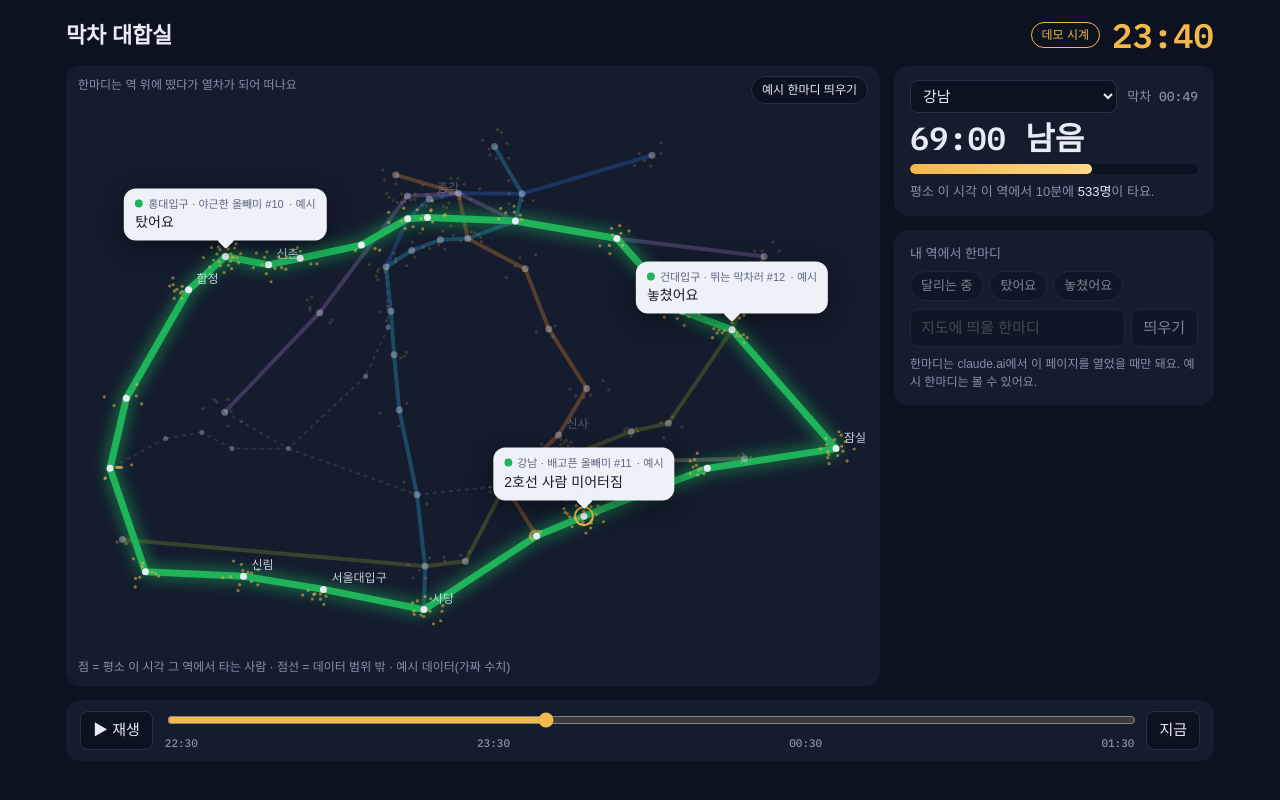
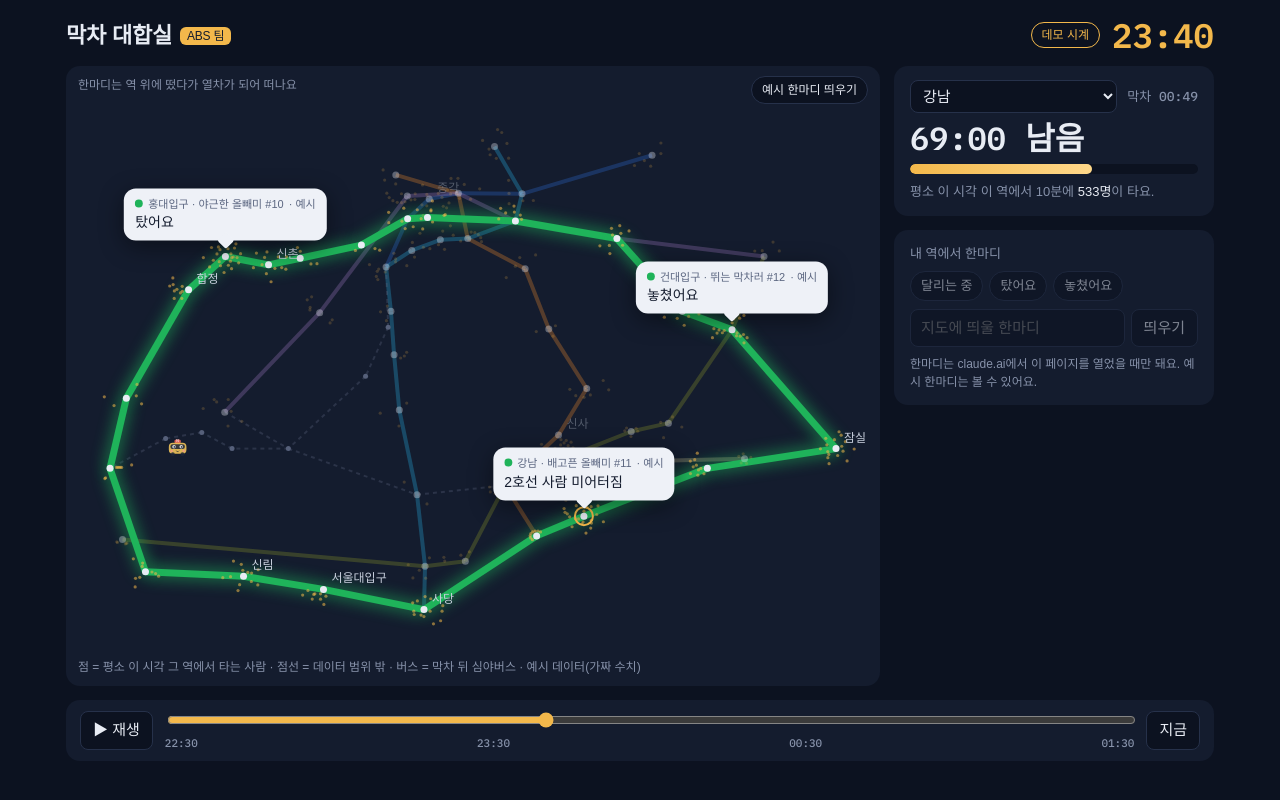
Before and after one commit to Hyun2l/snu_visual, a plain HTML site: page makcha-demo/index.html in a window 1280 px wide. Drawn offline with Linux system fonts and the light colour scheme; a web font is replaced by a local one.

Commit message:
ABS 팀 전용 표시, 막차 뒤 심야버스 아이콘 추가

```diff
--- a/makcha-demo/index.html
+++ b/makcha-demo/index.html
@@ -91,6 +91,9 @@ button { font: inherit; cursor: pointer; border-radius: 8px; border: 1px solid v
 button:hover:not(:disabled) { border-color: var(--lamp); }
 button:disabled, input:disabled { opacity: 0.5; cursor: not-allowed; }
 button:focus-visible, select:focus-visible, input:focus-visible { outline: 2px solid var(--lamp); outline-offset: 2px; }
+.team { font-size: 12px; font-weight: 500; color: var(--bubble-ink); background: var(--lamp); border-radius: 6px; padding: 2px 7px; margin-left: 8px; vertical-align: 3px; }
+.nbus { position: absolute; transform: translate(-50%, 0); background: #ffcf5c; color: var(--bubble-ink); font-size: 12px; font-weight: 700; padding: 3px 10px; border-radius: 999px; white-space: nowrap; box-shadow: 0 4px 16px rgba(0,0,0,.45); display: none; }
+.nbus small { font-weight: 500; color: #5b4a1e; }
 .status { font-size: 12px; color: var(--dim); min-height: 1em; }
 
 .railbar { background: var(--platform); border-radius: 14px; padding: 10px 14px; display: grid; grid-template-columns: auto minmax(0,1fr) auto; gap: 12px; align-items: center; }
@@ -101,7 +104,7 @@ input[type=range] { width: 100%; accent-color: var(--lamp); }
 
 <div class="wrap">
   <header>
-    <h1>막차 대합실</h1>
+    <h1>막차 대합실<span class="team">ABS 팀</span></h1>
     <div class="clock">
       <span id="modePill" class="pill">데모 시계</span>
       <span class="time" id="clock">23:40</span>
@@ -112,8 +115,9 @@ input[type=range] { width: 100%; accent-color: var(--lamp); }
     <div class="mapbox" id="mapbox">
       <canvas id="map" role="img" aria-label="서울 지하철 막차 지도. 한마디가 역 위에 떴다가 열차가 되어 노선을 따라 떠납니다."></canvas>
       <div class="bubbles" id="bubbles" aria-live="polite"></div>
+      <div class="bubbles"><div class="nbus" id="nbusTag"></div></div>
       <div class="maptop"><span id="passed">한마디는 역 위에 떴다가 열차가 되어 떠나요</span><button type="button" id="sampleBtn">예시 한마디 띄우기</button></div>
-      <div class="mapnote">점 = 평소 이 시각 그 역에서 타는 사람 · 점선 = 데이터 범위 밖 · 예시 데이터(가짜 수치)</div>
+      <div class="mapnote">점 = 평소 이 시각 그 역에서 타는 사람 · 점선 = 데이터 범위 밖 · 버스 = 막차 뒤 심야버스 · 예시 데이터(가짜 수치)</div>
     </div>
 
     <aside>
@@ -138,7 +142,7 @@ input[type=range] { width: 100%; accent-color: var(--lamp); }
           <input id="msgInput" maxlength="60" autocomplete="off" placeholder="지도에 띄울 한마디" aria-label="한마디">
           <button type="submit" id="sendBtn">띄우기</button>
         </form>
-        <div class="status" id="chatStatus">떠난 한마디는 다시 볼 수 없어요.</div>
+        <div class="status" id="chatStatus">ABS 팀원끼리만 보는 대합실이에요. 떠난 한마디는 다시 볼 수 없어요.</div>
       </div>
     </aside>
   </div>
@@ -189,6 +193,10 @@ input[type=range] { width: 100%; accent-color: var(--lamp); }
     { id:"9x", excluded:true, stops:["여의도","노량진","동작","고속터미널","신논현"] },
     { id:"1x", excluded:true, stops:["서울역","남영","용산","노량진","대방","신길","영등포","신도림"] }
   ];
+  // 심야버스(예시): 역 → 근처 정류장에 서는 N버스 번호. 노선·배차는 가짜.
+  const NB = { "강남":["N13","N61"], "홍대입구":["N26","N62"], "신림":["N16"], "사당":["N15"], "건대입구":["N62"], "잠실":["N13"],
+    "종각":["N26","N37"], "서울역":["N15","N16"], "신촌":["N26"], "청량리":["N26"], "왕십리":["N62"], "신도림":["N16"], "합정":["N26"],
+    "고속터미널":["N61"], "여의도":["N61"], "구로디지털단지":["N16"], "혜화":["N15"], "성수":["N62"], "교대":["N37"], "삼성":["N13"], "영등포":["N16"] };
   const LINE = Object.fromEntries(LINES.map(L => [L.id, L]));
   const hash = s => { let h = 7; for (const c of s) h = (h * 31 + c.charCodeAt(0)) % 9973; return h; };
   const last = {};
@@ -198,6 +206,19 @@ input[type=range] { width: 100%; accent-color: var(--lamp); }
   const inScope = Object.keys(ST).filter(n => last[n]);
   const fmt = m => { m = ((Math.floor(m) % 1440) + 1440) % 1440; return String(Math.floor(m/60)).padStart(2,"0") + ":" + String(m%60).padStart(2,"0"); };
   const ratePerMin = (n, t) => { const [, , b23, b00] = ST[n]; return (t < 1440 ? b23 : t < 1500 ? b00 : b00 * 0.15) / 60; };
+
+  // 다음 버스까지 남은 분 (예시 배차 20~39분)
+  function nextBus(n, t) {
+    let best = null;
+    for (const r of NB[n] || []) { const iv = 20 + hash(r) % 20, w = Math.ceil((hash(n + r) % iv - t % iv + iv * 2) % iv) || iv; if (!best || w < best.wait) best = { station: n, route: r, wait: w }; }
+    return best;
+  }
+  // 내 역에 버스가 없으면 가장 가까운 버스 역
+  function busFor(n) {
+    if (NB[n]) return nextBus(n, t);
+    const near = Object.keys(NB).sort((a, b) => Math.hypot(P[a][0]-P[n][0], P[a][1]-P[n][1]) - Math.hypot(P[b][0]-P[n][0], P[b][1]-P[n][1]))[0];
+    return nextBus(near, t);
+  }
 
   let t = 1420, playing = false, speed = 60, selected = "강남";
   const $ = id => document.getElementById(id);
@@ -215,6 +236,7 @@ input[type=range] { width: 100%; accent-color: var(--lamp); }
     const ox = (W - (maxX - minX) * s) / 2, oy = 34 + (H - 64 - (maxY - minY) * s) / 2;
     for (const n in ST) P[n] = [ox + (ST[n][1]*k - minX) * s, oy + (maxY - ST[n][0]) * s];
     for (const a of active) placeBubble(a);
+    if (typeof busTag === "function" && P[selected]) busTag();
   }
   const people = {};
   for (const n of inScope) { const h = hash(n); people[n] = Array.from({length: 40}, (_, i) => ({ a: ((h * (i+3)) % 628) / 100, r: 5 + ((h * (i+7)) % 13), sp: 0.2 + ((h+i) % 10) / 25 })); }
@@ -268,7 +290,50 @@ input[type=range] { width: 100%; accent-color: var(--lamp); }
         ctx.fillText(n, x + 8, y - 7); ctx.globalAlpha = 1;
       }
     }
+    drawBuses(now);
     drawTrains(now);
+  }
+
+  // ── 심야버스: 막차가 끊긴 역 옆에 작은 버스, 내 역은 크게 ──
+  function drawBuses(now) {
+    for (const n in NB) if (n !== selected && stationLast(n) <= t) drawBus(P[n][0] + 12, P[n][1] + 11, 0.8, now + hash(n) * 37, 0.85);
+    if (stationLast(selected) > t) return;
+    const b = busFor(selected), [sx, sy] = P[selected], [bx, by] = P[b.station];
+    if (b.station !== selected) { // 걸어갈 길
+      ctx.setLineDash([3, 5]); ctx.strokeStyle = "#ffcf5c"; ctx.lineWidth = 2; ctx.globalAlpha = 0.8;
+      ctx.beginPath(); ctx.moveTo(sx, sy); ctx.lineTo(bx + 18, by + 18); ctx.stroke(); ctx.setLineDash([]); ctx.globalAlpha = 1;
+    }
+    drawBus(bx + 18, by + 18, 1.7, now, 1, true);
+  }
+  function drawBus(x, y, s, now, alpha, glow) {
+    const bob = now ? Math.sin(now / 280) * 1.2 : 0, blink = now && now % 3600 < 130;
+    ctx.save(); ctx.globalAlpha = alpha; ctx.translate(x, y + bob); ctx.scale(s, s);
+    if (glow) { ctx.shadowColor = "#ffcf5c"; ctx.shadowBlur = 18; }
+    ctx.fillStyle = "#ff6b5e"; roundRect(-4, -12, 8, 5, 2); ctx.fill();            // N 표지
+    ctx.fillStyle = "#ffcf5c"; roundRect(-11, -8, 22, 14, 5); ctx.fill();          // 몸통
+    ctx.shadowBlur = 0;
+    ctx.fillStyle = "#fff"; ctx.font = "700 4.5px " + font; ctx.textAlign = "center"; ctx.fillText("N", 0, -8.3); ctx.textAlign = "start";
+    ctx.fillStyle = "#1b2537"; roundRect(-9, -6, 18, 6, 2.5); ctx.fill();          // 앞유리
+    for (const ex of [-4.5, 4.5]) {                                               // 눈
+      if (blink) { ctx.strokeStyle = "#fff"; ctx.lineWidth = 0.9; ctx.beginPath(); ctx.moveTo(ex - 2, -3); ctx.lineTo(ex + 2, -3); ctx.stroke(); }
+      else { ctx.fillStyle = "#fff"; ctx.beginPath(); ctx.arc(ex, -3, 2.2, 0, 7); ctx.fill(); ctx.fillStyle = "#1b2537"; ctx.beginPath(); ctx.arc(ex + 0.5, -2.7, 1.1, 0, 7); ctx.fill(); }
+    }
+    ctx.fillStyle = "#ff8fa0"; ctx.globalAlpha = alpha * 0.7;                       // 볼
+    for (const cx of [-7.5, 7.5]) { ctx.beginPath(); ctx.arc(cx, 2.3, 1.5, 0, 7); ctx.fill(); }
+    ctx.globalAlpha = alpha; ctx.strokeStyle = "#1b2537"; ctx.lineWidth = 0.9;      // 웃는 입
+    ctx.beginPath(); ctx.arc(0, 1.2, 2, 0.15 * Math.PI, 0.85 * Math.PI); ctx.stroke();
+    ctx.fillStyle = "#1b2537"; for (const wx of [-6, 6]) { ctx.beginPath(); ctx.arc(wx, 6.5, 2.4, 0, 7); ctx.fill(); }  // 바퀴
+    ctx.restore(); ctx.globalAlpha = 1;
+  }
+  function busTag() {
+    const el = $("nbusTag");
+    if (stationLast(selected) > t) { el.style.display = "none"; return; }
+    const b = busFor(selected), [bx, by] = P[b.station];
+    el.innerHTML = (b.station === selected ? "" : `<small>${b.station}까지 걸어서 · </small>`) + `${b.route} ${b.wait}분 뒤`;
+    el.style.display = "block";
+    const w = el.offsetWidth || 120;
+    el.style.left = Math.max(w / 2 + 8, Math.min(W - w / 2 - 8, bx + 18)) + "px";
+    el.style.top = Math.min(H - 54, by + 38) + "px";
   }
 
   // ── 한마디: 역 위 말풍선 → 열차가 되어 노선을 따라 떠남 ──
@@ -384,9 +449,12 @@ input[type=range] { width: 100%; accent-color: var(--lamp); }
     } else {
       cd.textContent = "막차가 떠났어요"; cd.classList.add("warn");
       const alt = inScope.filter(n => stationLast(n) > t).sort((a, b) => Math.hypot(P[a][0]-P[selected][0], P[a][1]-P[selected][1]) - Math.hypot(P[b][0]-P[selected][0], P[b][1]-P[selected][1]))[0];
-      $("ambient").innerHTML = alt ? `가장 가까운 열린 역: <b>${alt}</b> (막차 ${fmt(stationLast(alt))})` : "열린 역이 없어요. 심야버스를 찾아보세요.";
+      const b = busFor(selected);
+      $("ambient").innerHTML = `심야버스 <b>${b.route}</b> ${b.wait}분 뒤${b.station === selected ? "" : ` (${b.station} 정류장)`} · 예시` +
+        (alt ? `<br>가장 가까운 열린 역: <b>${alt}</b> (막차 ${fmt(stationLast(alt))})` : "");
     }
     $("burn").style.width = Math.max(0, Math.min(100, left / (sl - 1380) * 100)) + "%";
+    busTag();
     $("clock").textContent = fmt(t);
     $("slider").value = Math.min(1530, Math.max(1350, t));
   }
@@ -430,7 +498,7 @@ input[type=range] { width: 100%; accent-color: var(--lamp); }
     lastSent = Date.now(); status("");
     try { await db.collection("chat").add({ uid: myId || "anon", text, kind, station: selected, line: lineOf(selected), at: Date.now() }); $("msgInput").value = ""; }
     catch (e) {
-      if (e && e.code === "invalid_argument") { setWritable(false); status("읽기 전용이에요. 글을 쓰려면 Contributor 이상으로 공유받아야 해요."); }
+      if (e && e.code === "invalid_argument") { setWritable(false); status("읽기 전용이에요. 팀장에게 Contributor로 공유해 달라고 하세요."); }
       else if (e && e.code === "quota_exceeded") status("저장 공간이 가득 찼어요. 관리자에게 알려 주세요.");
       else status("띄우지 못했어요. 잠시 뒤 다시 시도해 주세요.");
     }
@@ -446,7 +514,7 @@ input[type=range] { width: 100%; accent-color: var(--lamp); }
     if (!db) { status("로그인하면 한마디를 띄울 수 있어요. 예시 한마디는 볼 수 있어요."); return; }
     myId = u ? await u.id() : null;
     const canWrite = u ? await u.can("data.write") : null;
-    if (canWrite === false) status("읽기 전용이에요. 글을 쓰려면 Contributor 이상으로 공유받아야 해요.");
+    if (canWrite === false) status("읽기 전용이에요. 팀장에게 Contributor로 공유해 달라고 하세요.");
     else setWritable(true);
     const timer = setTimeout(() => status("한마디 서버에 아직 닿지 않았어요."), 10000);
     let first = true;
```
Also changed, not shown: 1 other file.
